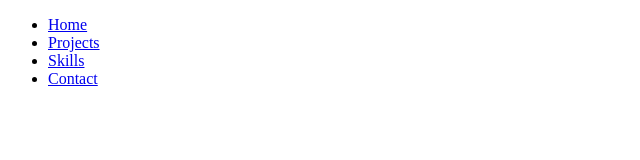
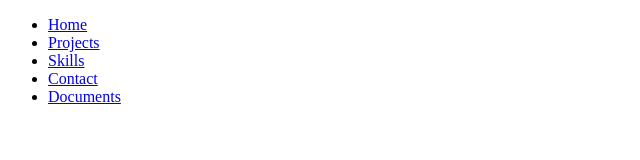
Before and after one commit to timionaf/timionaf.github.io, a plain HTML site: page index.html in a window 1280 px wide. Shown: the full height of the page, 0-640 px from the left. Drawn offline with Linux system fonts and the light colour scheme.

Commit message:
added documents link

```diff
--- a/index.html
+++ b/index.html
@@ -15,6 +15,7 @@
             <li><a href="#projects">Projects</a></li>
             <li><a href="#skills">Skills</a></li>
             <li><a href="#contact">Contact</a></li>
+            <li><a href="#documents">Documents</a></li>
         </ul>
     </nav>
 
```
